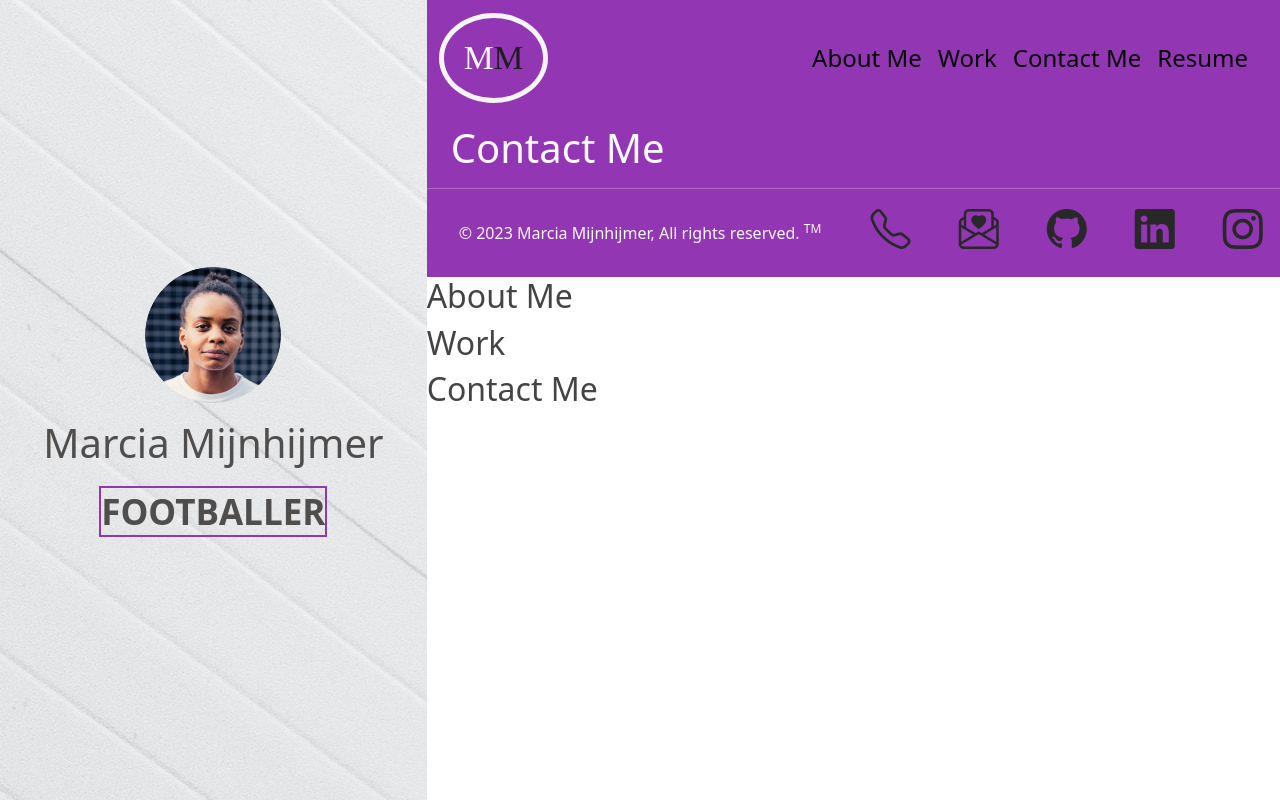
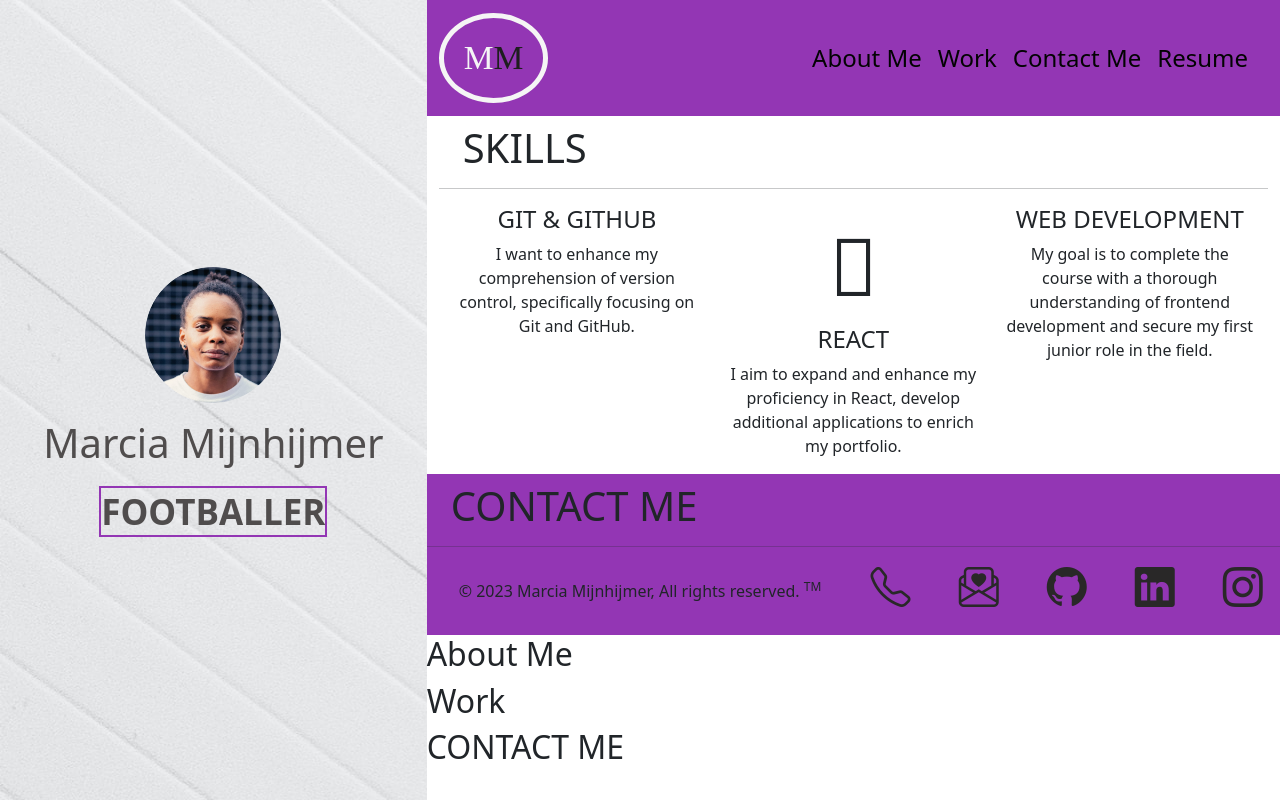
Before and after one commit to marshjaja/Marcia-s-Amazing-Bootstrap-Portfolio, a plain HTML site: page index.html in a window 1280 px wide. Drawn offline with nearby package versions, Linux system fonts and the light colour scheme.

Commit message:
Added Skills section

```diff
--- a/css/style.css
+++ b/css/style.css
@@ -9,7 +9,6 @@ body {
 body {
 	font-weight: 200;
 	/* font-size: 1.5rem; */
-	color: #444;
 }
 
 .intro-left {
--- a/index.html
+++ b/index.html
@@ -86,8 +86,37 @@
                         </nav>
                     </section>
 
-                    <section class="contact-section text-light">
-                        <h2 class="display-6 pt-2 px-4">Contact Me</h2>
+
+                    <section class="container text-dark">
+                        <h2 class="display-6 pt-2 px-4">
+                            SKILLS
+                        </h2>
+                        <hr>
+                            <div class="container">
+                                <div class="row">
+                                    <div class="col-md-4 col-xs-12 text-center">
+                                        <i class="devicons devicons-git" aria-hidden="true"></i>
+                                        <i class="devicons devicons-github" aria-hidden="true"></i>
+                                        <h4>GIT & GITHUB</h4>
+                                        <p>I want to enhance my comprehension of version control, specifically focusing on Git and GitHub.</p>
+                                    </div>
+                                    <div class="col-md-4 col-xs-12 text-center">
+                                        <i  class="devicons devicons-react " aria-hidden="true">&#xe664</i>
+                                        <h4>REACT</h4>
+                                        <p>I aim to expand and enhance my proficiency in React, develop additional applications to enrich my portfolio.</p>
+                                    </div>
+                                    <div class="col-md-4 col-xs-12 text-center">
+                                        <i class="devicons devicons-code" aria-hidden="true"></i>
+                                        <h4>WEB DEVELOPMENT</h4>
+                                        <p>My goal is to complete the course with a thorough understanding of frontend development and secure my first junior role in the field.</p>
+                                    </div>
+                                </div>
+                            </div>
+                        </section>
+
+
+                    <section class="contact-section text-dark">
+                        <h2 class="display-6 pt-2 px-4">CONTACT ME</h2>
                         <hr>
                         <footer class="footer" id="contact">
                             <div class="container">
@@ -121,7 +150,7 @@
 
 			<!-- contact -->
 			<section class="page-section contact" id="contact">
-				<h2>Contact Me</h2>
+				<h2>CONTACT ME</h2>
 			</section>
 		</main>
 		<script
```
